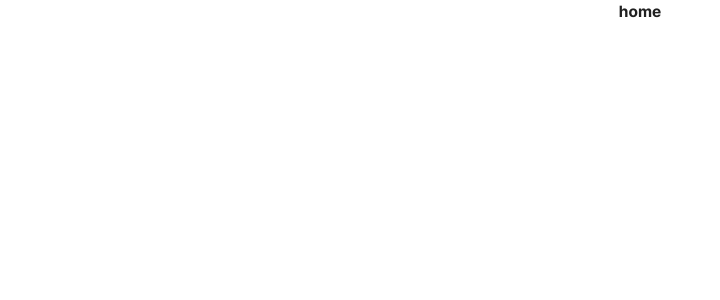
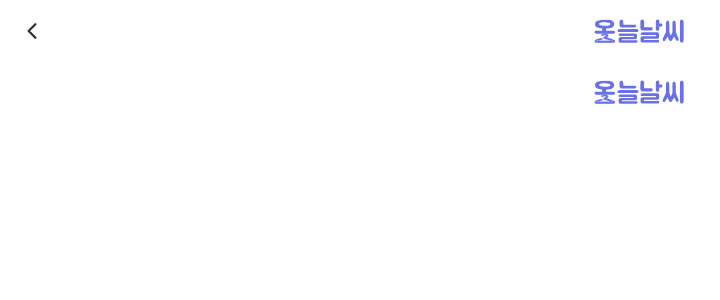
Before and after one commit to FRONT-END-BOOTCAMP-PLUS-5/today-weather, a Next.js app: page / in a window 1280 px wide. Shown: the top 300 px of the page, without its empty margins (0-720 px from the left). Built offline with nearby package versions, Linux system fonts and the light colour scheme.

Commit message:
feat: csr적용

```diff
--- a/app/components/Header.tsx
+++ b/app/components/Header.tsx
@@ -1,4 +1,5 @@
-import { useRouter } from 'next/router';
+'use client';
+import { useRouter } from 'next/navigation';
 interface HeaderProps {
   leftVisible?: boolean;
   rightVisible?: boolean;
@@ -7,7 +8,7 @@ interface HeaderProps {
 export default function Header({ leftVisible = false, rightVisible = false }: HeaderProps) {
   const router = useRouter();
   return (
-    <div className="w-100 pt-[16px] py-[16px] pl-[20px] pr-[20px] bg-white inline-flex justify-between items-center">
+    <div className="w-full pt-[16px] py-[16px] pl-[20px] pr-[20px] bg-white inline-flex justify-between items-center">
       <button className="w-[24px] h-[24px] flex items-center justify-center" onClick={router.back}>
         {leftVisible && <img src="/assets/icons/back.svg" alt="뒤로가기" />}
       </button>
--- a/app/page.tsx
+++ b/app/page.tsx
@@ -1,3 +1,10 @@
+import Header from './components/Header';
+
 export default function Home() {
-  return <div className="font-bold">home</div>;
+  return (
+    <>
+      <Header leftVisible={true} />
+      <Header />
+    </>
+  );
 }
```
